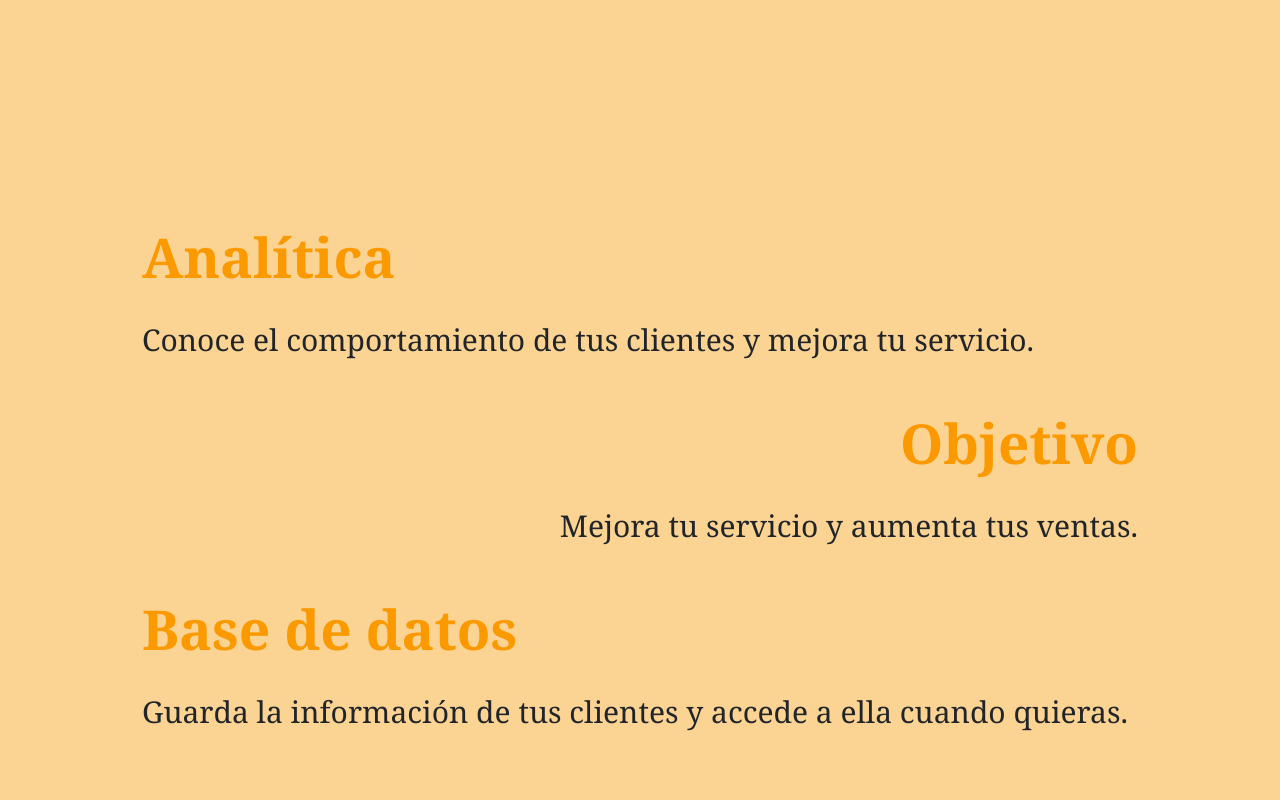
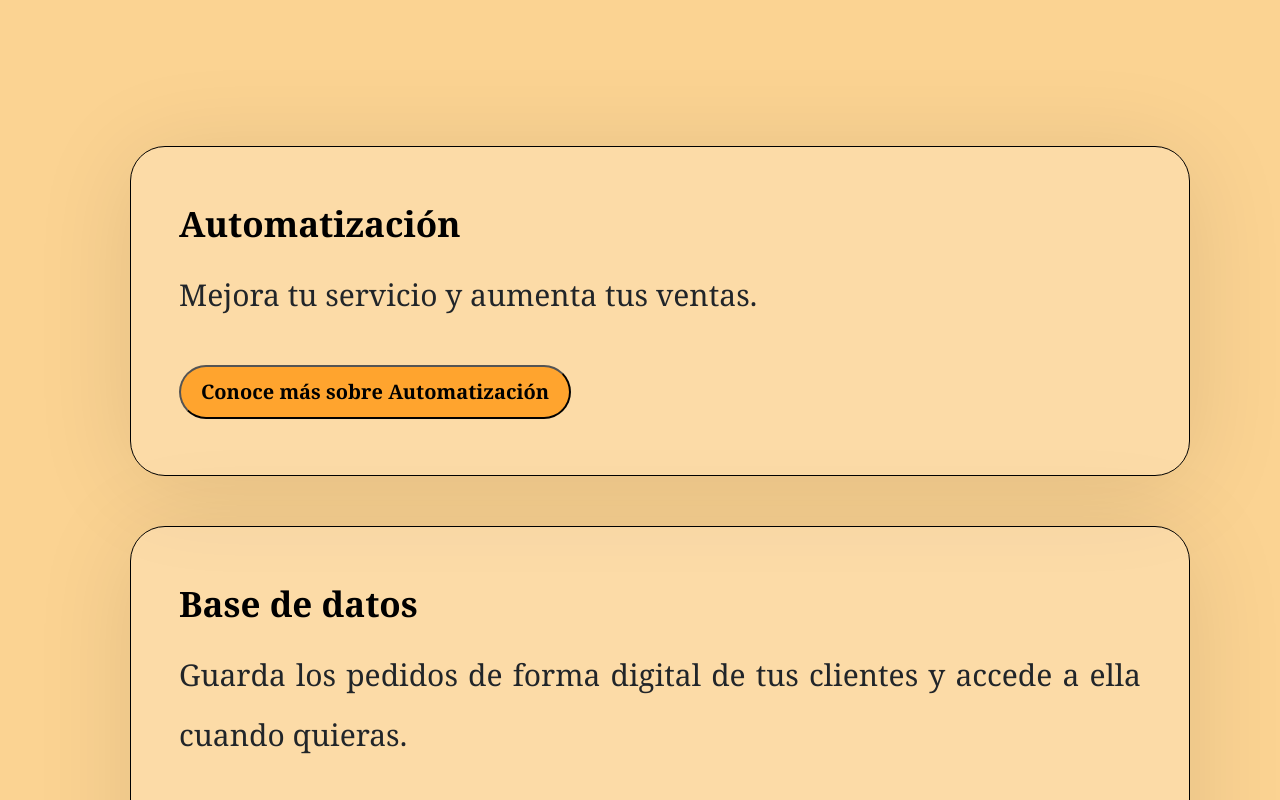
Before and after one commit to marcoolucio17/HomePageTest, a React (Create React App) app: page / in a window 1280 px wide. Shown: the part 740-1540 px from the top of the page. Built offline with nearby package versions, Linux system fonts and the light colour scheme.

Commit message:
Extracted some pieces of code and edited some css.

```diff
--- a/src/App.css
+++ b/src/App.css
@@ -154,7 +154,6 @@
 }
 
 .intro {
-
   font-size: 24px;
   font-family: Georgia, serif;
   margin-top: 250px;
--- a/src/Header.js
+++ b/src/Header.js
@@ -48,7 +48,7 @@ const Header = () => {
                 </Link>
 
                 <Link to="/signup" className="nav-link mx-3">
-                  Registro
+                  Regístrate
                 </Link>
 
             </Nav>
@@ -72,7 +72,7 @@ const Header = () => {
         <Offcanvas.Body style={{ backgroundColor: "#f5b754" }}>
           <div className="container p-2">
             <Link to="/about" className="nav-link" onClick={handleOffcanvasClose}>
-              Productos
+              Quiénes somos
             </Link>
             <Link to="/contact" className="nav-link my-3 " onClick={handleOffcanvasClose}>
               Servicios
@@ -89,7 +89,7 @@ const Header = () => {
               Iniciar sesión
             </Link>
             <Link to="/signup" className="nav-link my-3" onClick={handleOffcanvasClose}>
-              Registro
+              Regístrate
             </Link>
           </div>
         </Offcanvas.Body>
--- a/src/Home.js
+++ b/src/Home.js
@@ -13,19 +13,19 @@ function Home() {
     <div className="home">
       <div className="container">
         <div className="row align-items-center">
-          <div className="intro text-start col-7">
+          <div className="intro text-start col-8">
             <p className="h2">
-              <p className="hometitle">Orden Digital</p>
+              <p className="hometitle">Orden Digital.</p>
               la plataforma que te permite gestionar fácilmente tus pedidos de forma digital.
             </p>
             <div className="">
               <div className="row">
-                <div className="col-4">
+                <div className="col-7">
                   <Link
                     to="intro-cards-section" // This should match the ID of the section you want to scroll to
                     spy={true}
                     smooth={true}
-                    offset={-300}// Adjust the offset to compensate for fixed header height, if any
+                    offset={-220}// Adjust the offset to compensate for fixed header height, if any
                     duration={5} // Adjust the duration of the scroll animation
                   >
                     <button
--- /dev/null
+++ b/src/ICards.js
@@ -0,0 +1,26 @@
+import React from "react";
+import { motion } from "framer-motion";
+import "./styles.css";
+
+const ICards = ({title, text}) => {
+
+    return (
+      <div className="card text-start">
+        <div
+          className="container"
+        >
+          <div className="card-body">
+            <h5 className="card-title">{title}</h5>
+            <p className="about-text">
+                {text}
+            </p>
+            <button className="mybtn2">
+                Conoce más sobre {title}
+            </button>
+          </div>
+        </div>
+      </div>
+    );
+    };
+
+export default ICards;
--- a/src/IntroCards.js
+++ b/src/IntroCards.js
@@ -1,12 +1,12 @@
 import React from "react";
 import { motion, useAnimation } from "framer-motion";
+import ICards from "./ICards";
 import "./styles.css";
 
+
 const IntroCards = () => {
-  const cardVariants = {
-    offscreen: { opacity: 0, y: 100, x: -100 }, // Adjust the y and x values
-    onscreen: { opacity: 1, y: 0, x: 0 },
-  };
+  const titles = ["Automatización", "Base de datos", "Eficiencia"];
+  const texts = ["Mejora tu servicio y aumenta tus ventas.", "Guarda los pedidos de forma digital de tus clientes y accede a ella cuando quieras.", "No llenes la fecha cien veces. Deja que el sistema lo haga por ti."];
 
   const controls = useAnimation();
 
@@ -23,49 +23,10 @@ const IntroCards = () => {
         initial={{ opacity: 0, y: 200, x: 0 }}
         transition={{ duration: 0.6, ease: "easeOut" }} // Adjust the duration and ease
       >
-        <div className="text-start">
-          <motion.div
-            className=""
-            whileHover={{ scale: 1.1 }}
-            whileTap={{ scale: 0.9 }}
-          >
-            <div className="card-body">
-              <h5 className="card-title">Analítica</h5>
-              <p className="about-text">
-                Conoce el comportamiento de tus clientes y mejora tu servicio.
-              </p>
-            </div>
-          </motion.div>
-        </div>
-        <div className="text-end">
-          <motion.div
-            className=""
-            whileHover={{ scale: 1.1 }}
-            whileTap={{ scale: 0.9 }}
-          >
-            <div className="card-body">
-              <h5 className="card-title">Objetivo</h5>
-              <p className="about-text text-end">
-                Mejora tu servicio y aumenta tus ventas.
-              </p>
-            </div>
-          </motion.div>
-        </div>
-        <div className="text-start">
-          <motion.div
-            className=""
-            whileHover={{ scale: 1.1 }}
-            whileTap={{ scale: 0.9 }}
-          >
-            <div className="card-body">
-              <h5 className="card-title">Base de datos</h5>
-              <p className="about-text">
-                Guarda la información de tus clientes y accede a ella cuando
-                quieras.
-              </p>
-            </div>
-          </motion.div>
-        </div>
+        <ICards title={titles[0]} text={texts[0]} />
+        <ICards title={titles[1]} text={texts[1]} />
+        <ICards title={titles[2]} text={texts[2]} />
+
       </motion.div>
     </motion.div>
   );
--- a/src/styles.css
+++ b/src/styles.css
@@ -18,14 +18,15 @@
 }
 
 .cards {
-  padding: 40px;
+  padding: 20px;
+  padding-left: 20px;
 }
 
 .card {
-  background-color: antiquewhite;
+  background-color: rgba(250, 235, 215, 0.3);
   font-size: large;
   border-color: black;
-  border-radius: 20px;
+  border-radius: 35px;
   padding: 20px;
   margin-bottom: 50px;
   margin-left: 20px;
@@ -34,10 +35,34 @@
 }
 
 .card-title {
-  font-size: 55px;
+  font-size: 35px;
   font-weight: bold;
   font-family: Georgia, serif;
-  color: #fa9a00;
+  color: #000000;
   margin-top: 20px;
   margin-bottom: 20px;
 }
+
+.mybtn2 {
+  background-color: rgb(255, 164, 46);
+  color: #000000;
+  font-size: 20px;
+  font-weight: bold;
+  font-family: Georgia, serif;
+  border-radius: 30px;
+  padding: 10px 20px;
+  margin-top: 20px;
+  margin-bottom: 20px;
+  transition: all 0.3s ease-in-out;
+}
+
+.mybtn2:active{
+  transform: translateY(0);
+  box-shadow: none;
+}
+
+.mybtn2:hover{
+  transform: translateY(-5px);
+  box-shadow: 0 5px 10px rgba(0, 0, 0, 0.2);
+  background-color: #ee9c18;
+}
```
